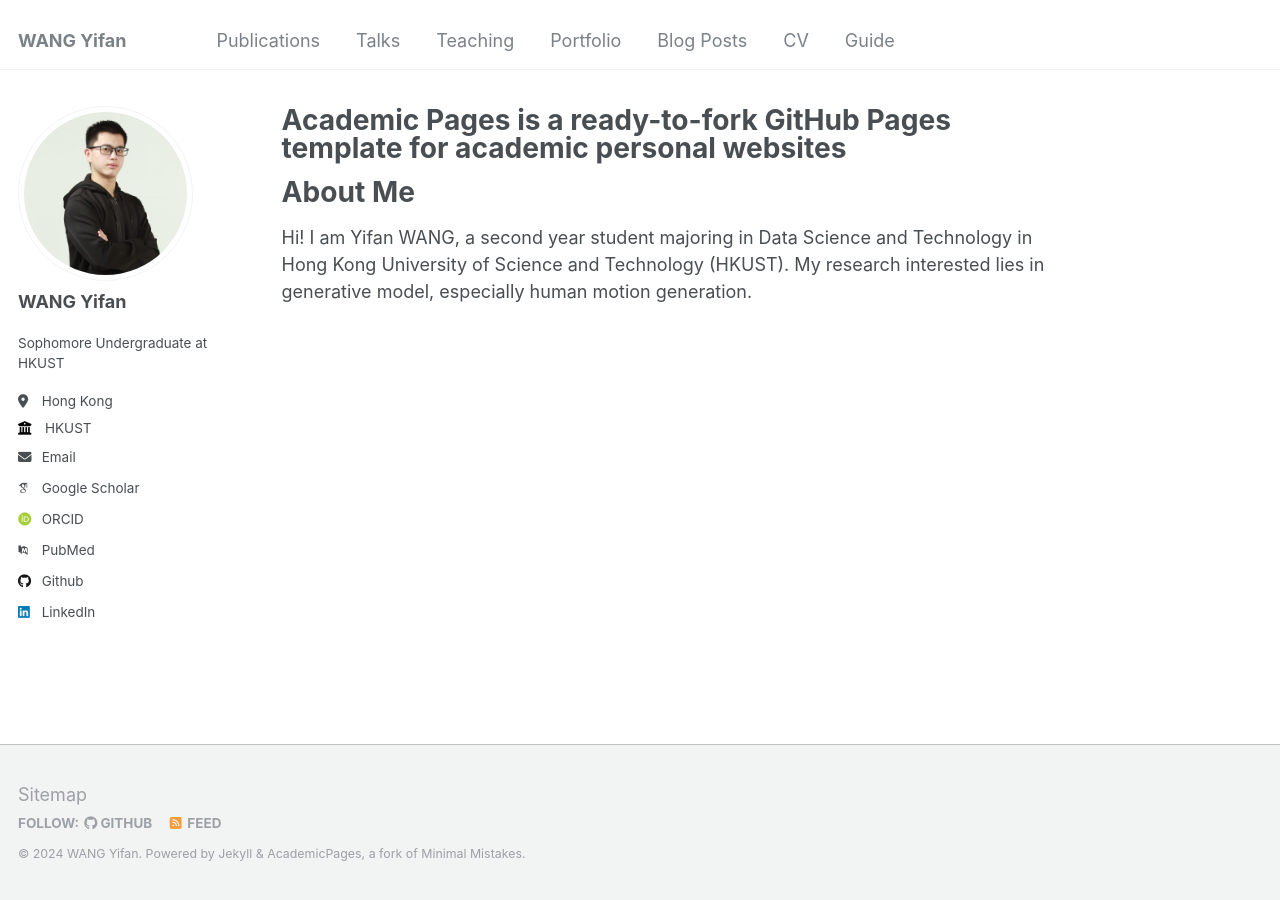
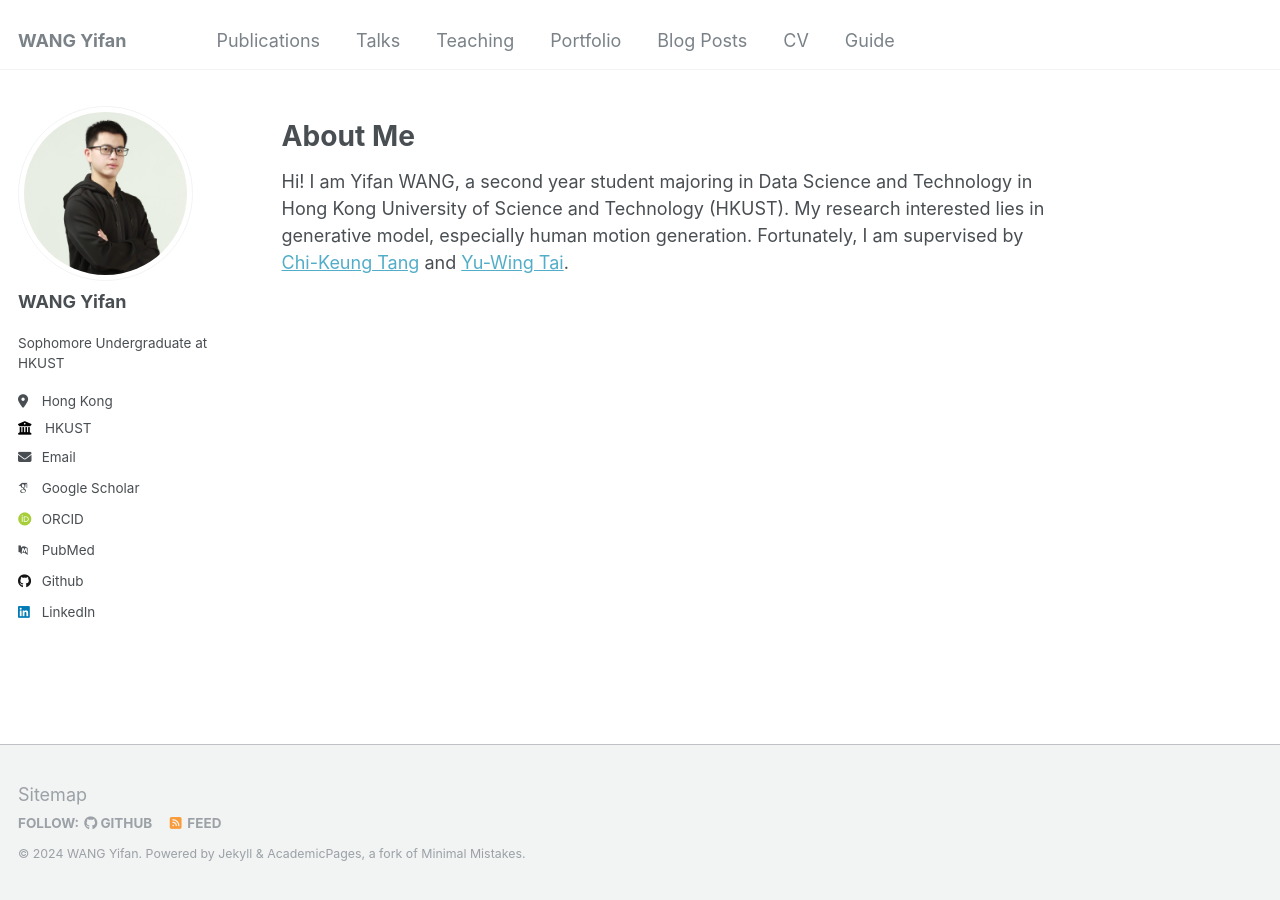
Before and after one commit to wangyifanust/wangyifanust.github.io, a Jekyll site: the page built from _pages/about.md, in a window 1280 px wide. Built offline with Jekyll 4.4.1, drawn with Linux system fonts in a browser that asks for light colours; some web fonts are replaced.

Commit message:
Update about.md

```diff
--- a/_pages/about.md
+++ b/_pages/about.md
@@ -1,6 +1,6 @@
 ---
 permalink: /
-title: "Academic Pages is a ready-to-fork GitHub Pages template for academic personal websites"
+title: ""
 author_profile: true
 redirect_from:
   - /about/
@@ -8,4 +8,4 @@ redirect_from:
 ---
 
 # About Me<br />
-Hi! I am Yifan WANG, a second year student majoring in Data Science and Technology in Hong Kong University of Science and Technology (HKUST). My research interested lies in generative model, especially human motion generation.
+Hi! I am Yifan WANG, a second year student majoring in Data Science and Technology in Hong Kong University of Science and Technology (HKUST). My research interested lies in generative model, especially human motion generation. Fortunately, I am supervised by [Chi-Keung Tang](https://cse.hkust.edu.hk/admin/people/faculty/profile/cktang) and [Yu-Wing Tai](https://yuwingtai.github.io/).
```
